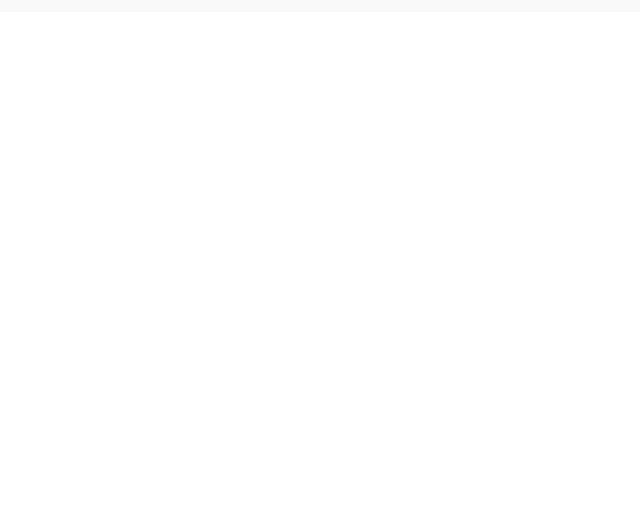
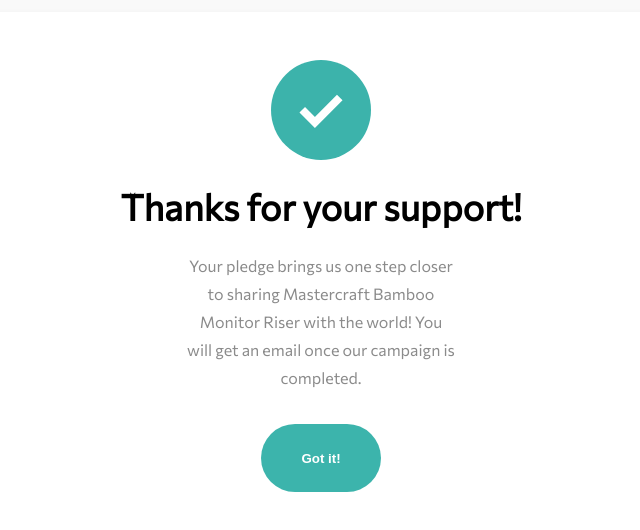
Before and after one commit to nonsoo/crowdfunding--app, a React (Create React App) app: page / in a window 1280 px wide. Shown: the part 2814-3344 px from the top of the page, without its empty margins (319-959 px from the left). Before the commit the page ends 2826 px from the top, so only its background shows below. Built offline with nearby package versions, Linux system fonts and the light colour scheme.

Commit message:
added Thankyou display

```diff
--- a/src/App.js
+++ b/src/App.js
@@ -8,6 +8,7 @@
 import ItemHeaderComp from "./Components/ItemHeaderComp";
 import FundComp from "./Components/FundComp";
 import ProjectDetails from "./Components/ProjectDetails";
+import Thankyou from "./Components/Thankyou";
 
 import ShowModalPop from "./Components/InteractiveComp/ShowModalPop";
 
@@ -85,7 +86,7 @@
           <div className="ModalPopContainer">
             <ShowModalPop
               rewardName="Pledge with no Reward"
-              descri="Choose to support us without if you simply believe in our project."
+              desci="Choose to support us without a reward if you simply believe in our project. As a backer, you'll be signed up to receive product updates via email. "
             />
             {RewardsLst.map((Reward) => (
               <ShowModalPop
@@ -99,6 +100,8 @@
           </div>
         </section>
       </section>
+
+      <Thankyou />
     </div>
   );
 }
--- /dev/null
+++ b/src/Components/Thankyou.jsx
@@ -0,0 +1,21 @@
+import React from "react";
+
+import Checkmark from "../imgs/icon-check.svg";
+import Btn from "./InteractiveComp/Btn";
+
+const Thankyou = () => {
+  return (
+    <div className="Thankyou">
+      <img src={Checkmark} alt="Check mark" className="Thankyou__Img" />
+      <p className="Thankyou__Title">Thanks for your support!</p>
+      <p className="Thankyou__descri">
+        Your pledge brings us one step closer to sharing Mastercraft Bamboo
+        Monitor Riser with the world! You will get an email once our campaign is
+        completed.
+      </p>
+      <Btn btnName="Got it!" cssClass="Thankyou__Btn" />
+    </div>
+  );
+};
+
+export default Thankyou;
--- a/src/css/layout.css
+++ b/src/css/layout.css
@@ -324,6 +324,44 @@
   color: var(--fcol-sec);
 }
 
+.Thankyou {
+  display: flex;
+  flex-direction: column;
+  gap: 2rem;
+  justify-content: center;
+  align-items: center;
+
+  padding: 3rem;
+
+  background-color: var(--background-col-sec);
+  box-shadow: var(--boxShadow-prmy);
+  border-radius: 10px;
+
+  width: 60%;
+  max-width: 1400px;
+  margin: 0 auto;
+}
+
+.Thankyou__Img {
+  width: 10%;
+  min-width: 100px;
+  height: auto;
+}
+
+.Thankyou__Title {
+  font-size: var(--fs-tri);
+  color: var(--fcol-sec);
+  font-weight: var(--fw-tri);
+
+  text-align: center;
+}
+
+.Thankyou__descri {
+  min-width: 200px;
+  width: 40%;
+  text-align: center;
+}
+
 @media screen and (max-width: 800px) {
   .FundComp {
     flex-direction: column;
```
